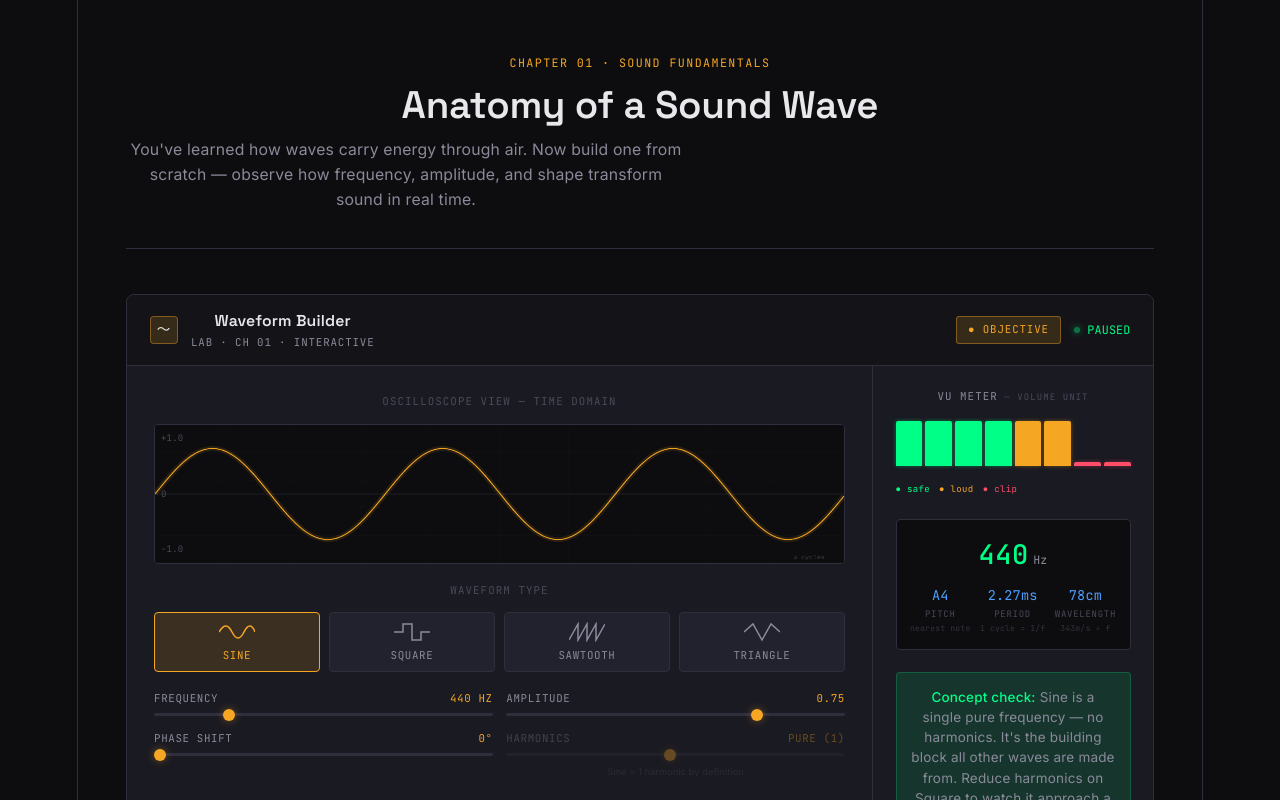
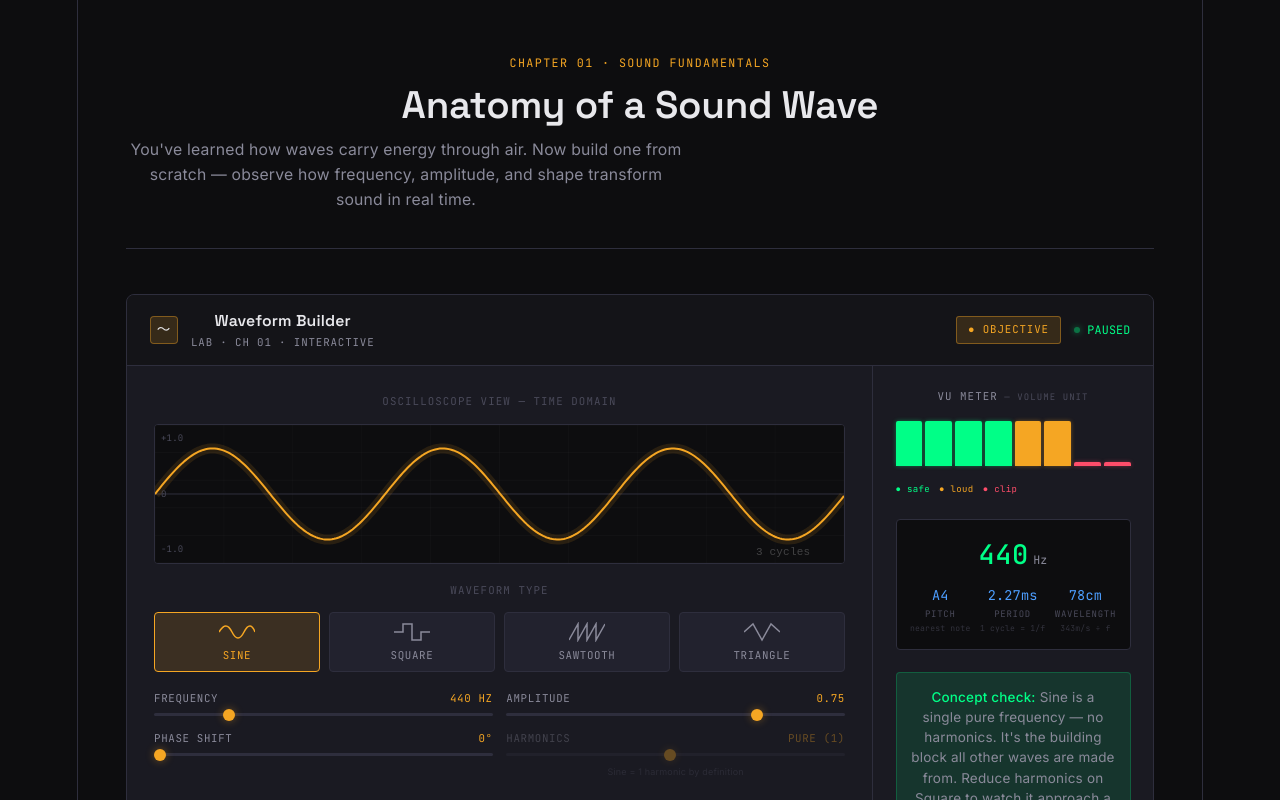
Before and after one commit to Madhumitha1711/AudioWorkstation, a React (Vite) app in the folder AudioWorkStation/daw-frontend/: page / in a window 1280 px wide. Shown: the top 800 px of the page. Built offline with nearby package versions, Linux system fonts and the light colour scheme.

Commit message:
Fix text in graph

```diff
--- a/AudioWorkStation/daw-frontend/src/chapters/Chapter1.tsx
+++ b/AudioWorkStation/daw-frontend/src/chapters/Chapter1.tsx
@@ -125,6 +125,21 @@ interface OscilloscopeOpts {
   sampleRate: number;
 }
 
+// HiDPI helper — scales canvas backing store to physical pixels
+function hiDpi(canvas: HTMLCanvasElement) {
+  const dpr = window.devicePixelRatio || 1;
+  const W   = canvas.clientWidth  || canvas.width;
+  const H   = canvas.clientHeight || canvas.height;
+  if (canvas.width !== Math.round(W * dpr) || canvas.height !== Math.round(H * dpr)) {
+    canvas.width  = Math.round(W * dpr);
+    canvas.height = Math.round(H * dpr);
+  }
+  const ctx = canvas.getContext('2d');
+  if (!ctx) return null;
+  ctx.setTransform(dpr, 0, 0, dpr, 0, 0);
+  return { ctx, W, H };
+}
+
 // Draw the oscilloscope frame using a mathematically-computed wave so that
 // phase shift is immediately visible as horizontal displacement.
 // When phaseShift != 0 a dim blue reference at 0° is drawn underneath.
@@ -133,9 +148,8 @@ function drawOscilloscope(
   opts: OscilloscopeOpts
 ) {
   const { waveType, harmonics, phaseShift, amplitude, frequency, sampleRate } = opts;
-  const ctx = canvas.getContext('2d')!;
-  const W = canvas.width;
-  const H = canvas.height;
+  const hd = hiDpi(canvas); if (!hd) return;
+  const { ctx, W, H } = hd;
 
   // ── Background ─────────────────────────────────────────────────────────────
   ctx.fillStyle = '#0D0D0F';
@@ -251,9 +265,8 @@ function drawOscilloscope(
 }
 
 function clearCanvas(canvas: HTMLCanvasElement) {
-  const ctx = canvas.getContext('2d')!;
-  const W = canvas.width;
-  const H = canvas.height;
+  const hd = hiDpi(canvas); if (!hd) return;
+  const { ctx, W, H } = hd;
   ctx.fillStyle = '#0D0D0F';
   ctx.fillRect(0, 0, W, H);
 
--- a/AudioWorkStation/daw-frontend/src/chapters/Chapter2.tsx
+++ b/AudioWorkStation/daw-frontend/src/chapters/Chapter2.tsx
@@ -47,13 +47,27 @@ function pathThrough(ctx: CanvasRenderingContext2D, pts: { x: number; y: number
   }
 }
 
+function hiDpi(canvas: HTMLCanvasElement) {
+  const dpr = window.devicePixelRatio || 1;
+  const W   = canvas.clientWidth  || canvas.width;
+  const H   = canvas.clientHeight || canvas.height;
+  if (canvas.width !== Math.round(W * dpr) || canvas.height !== Math.round(H * dpr)) {
+    canvas.width  = Math.round(W * dpr);
+    canvas.height = Math.round(H * dpr);
+  }
+  const ctx = canvas.getContext('2d');
+  if (!ctx) return null;
+  ctx.setTransform(dpr, 0, 0, dpr, 0, 0);
+  return { ctx, W, H };
+}
+
 function drawSpectrum(
   canvas: HTMLCanvasElement,
   userGains: number[],
   showTarget: boolean,
 ) {
-  const ctx = canvas.getContext('2d')!;
-  const W = canvas.width, H = canvas.height;
+  const hd = hiDpi(canvas); if (!hd) return;
+  const { ctx, W, H } = hd;
 
   ctx.fillStyle = '#0D0D0F';
   ctx.fillRect(0, 0, W, H);
@@ -78,7 +92,7 @@ function drawSpectrum(
   ctx.setLineDash([]);
 
   // dB labels
-  ctx.fillStyle = 'rgba(255,255,255,0.18)';
+  ctx.fillStyle = 'rgba(255,255,255,0.5)';
   ctx.font = '10px "JetBrains Mono", monospace';
   for (const db of [-12, -6, 0, 6, 12]) {
     ctx.fillText(`${db > 0 ? '+' : ''}${db}`, 4, gainToY(db, H) + 4);
@@ -122,7 +136,7 @@ function drawSpectrum(
   drawCurve(userGains, '#4D9EFF', 0.9, '#4D9EFF', 0.06);
 
   // Freq labels
-  ctx.fillStyle = 'rgba(255,255,255,0.18)';
+  ctx.fillStyle = 'rgba(255,255,255,0.5)';
   ctx.font = '9px "JetBrains Mono", monospace';
   const lbls: [number, string][] = [
     [20,'20'],[50,'50'],[100,'100'],[200,'200'],[500,'500'],
--- a/AudioWorkStation/daw-frontend/src/chapters/Chapter4.tsx
+++ b/AudioWorkStation/daw-frontend/src/chapters/Chapter4.tsx
@@ -125,10 +125,25 @@ function paramAccuracy(
   return { pct, diff: label };
 }
 
+// ── HiDPI canvas helper ───────────────────────────────────────────────────────
+function hiDpi(canvas: HTMLCanvasElement) {
+  const dpr = window.devicePixelRatio || 1;
+  const W   = canvas.clientWidth  || canvas.width;
+  const H   = canvas.clientHeight || canvas.height;
+  if (canvas.width !== Math.round(W * dpr) || canvas.height !== Math.round(H * dpr)) {
+    canvas.width  = Math.round(W * dpr);
+    canvas.height = Math.round(H * dpr);
+  }
+  const ctx = canvas.getContext('2d');
+  if (!ctx) return null;
+  ctx.setTransform(dpr, 0, 0, dpr, 0, 0);
+  return { ctx, W, H };
+}
+
 // ── Canvas: main transfer function ────────────────────────────────────────────
 function drawTransfer(canvas: HTMLCanvasElement, params: CompParams) {
-  const ctx = canvas.getContext('2d'); if (!ctx) return;
-  const W = canvas.width, H = canvas.height;
+  const hd = hiDpi(canvas); if (!hd) return;
+  const { ctx, W, H } = hd;
   const DB_MIN = -60, DB_MAX = 0;
   const toX = (db: number) => ((db - DB_MIN) / (DB_MAX - DB_MIN)) * W;
   const toY = (db: number) => H - ((db - DB_MIN) / (DB_MAX - DB_MIN)) * H;
@@ -152,7 +167,7 @@ function drawTransfer(canvas: HTMLCanvasElement, params: CompParams) {
   const tx = toX(params.threshold);
   ctx.beginPath(); ctx.moveTo(tx, 0); ctx.lineTo(tx, H); ctx.stroke();
   ctx.setLineDash([]);
-  ctx.fillStyle = '#4A4A5A'; ctx.font = '8px JetBrains Mono, monospace';
+  ctx.fillStyle = '#8A8A9A'; ctx.font = '10px "JetBrains Mono", monospace';
   ctx.fillText('THRESH', tx + 3, H - 5);
 
   // Fill + stroke
@@ -179,9 +194,9 @@ function drawTransfer(canvas: HTMLCanvasElement, params: CompParams) {
   curve(params, 'rgb(167,139,250)', 0.08);
 
   // Labels
-  ctx.fillStyle = '#4A4A5A'; ctx.font = '7px JetBrains Mono, monospace';
-  ctx.fillText('INPUT →', W - 46, H - 5);
-  ctx.save(); ctx.translate(9, H * 0.38); ctx.rotate(-Math.PI / 2);
+  ctx.fillStyle = '#8A8A9A'; ctx.font = '10px "JetBrains Mono", monospace';
+  ctx.fillText('INPUT →', W - 54, H - 5);
+  ctx.save(); ctx.translate(11, H * 0.38); ctx.rotate(-Math.PI / 2);
   ctx.fillText('↑ OUT', 0, 0); ctx.restore();
 }
 
@@ -194,8 +209,8 @@ function drawChallenge(
   user:   ChallengeParams,
   showTarget: boolean,
 ) {
-  const ctx = canvas.getContext('2d'); if (!ctx) return;
-  const W = canvas.width, H = canvas.height;
+  const hd = hiDpi(canvas); if (!hd) return;
+  const { ctx, W, H } = hd;
   const DB_MIN = -60, DB_MAX = 0;
   const toX = (db: number) => ((db - DB_MIN) / (DB_MAX - DB_MIN)) * W;
   const toY = (db: number) => H - ((db - DB_MIN) / (DB_MAX - DB_MIN)) * H;
@@ -214,9 +229,9 @@ function drawChallenge(
   ctx.setLineDash([]);
 
   // dB axis labels
-  ctx.fillStyle = '#3D3D52'; ctx.font = '7px JetBrains Mono, monospace';
+  ctx.fillStyle = '#6A6A7A'; ctx.font = '10px "JetBrains Mono", monospace';
   for (let db = -60; db <= 0; db += 10) {
-    ctx.fillText(`${db}`, toX(db) + 2, H - 3);
+    ctx.fillText(`${db}`, toX(db) + 2, H - 4);
   }
 
   const drawCurve = (p: ShapeParams, strokeColor: string, fillColor: string, lineW: number, dash: number[]) => {
@@ -243,8 +258,8 @@ function drawChallenge(
     drawCurve(target, '#F5A623', 'rgba(245,166,35,0.07)', 2, [6, 4]);
   } else {
     // "Match by ear" hint watermark
-    ctx.fillStyle = 'rgba(245,166,35,0.22)';
-    ctx.font = '10px JetBrains Mono, monospace';
+    ctx.fillStyle = 'rgba(245,166,35,0.65)';
+    ctx.font = '10px "JetBrains Mono", monospace';
     ctx.fillText('TARGET HIDDEN — USE HEAR TARGET TO LISTEN & MATCH', W / 2 - 196, 18);
   }
 
@@ -252,16 +267,16 @@ function drawChallenge(
   drawCurve(user, '#A78BFA', 'rgba(167,139,250,0.08)', 2.5, []);
 
   // Axis labels
-  ctx.fillStyle = '#4A4A5A'; ctx.font = '7px JetBrains Mono, monospace';
-  ctx.fillText('INPUT →', W - 46, H - 5);
-  ctx.save(); ctx.translate(9, H * 0.38); ctx.rotate(-Math.PI / 2);
+  ctx.fillStyle = '#8A8A9A'; ctx.font = '10px "JetBrains Mono", monospace';
+  ctx.fillText('INPUT →', W - 54, H - 5);
+  ctx.save(); ctx.translate(11, H * 0.38); ctx.rotate(-Math.PI / 2);
   ctx.fillText('↑ OUT', 0, 0); ctx.restore();
 }
 
 // ── Canvas: waveform ──────────────────────────────────────────────────────────
 function drawWaveform(canvas: HTMLCanvasElement, data: Float32Array, color: string) {
-  const ctx = canvas.getContext('2d'); if (!ctx) return;
-  const W = canvas.width, H = canvas.height;
+  const hd = hiDpi(canvas); if (!hd) return;
+  const { ctx, W, H } = hd;
   ctx.fillStyle = '#22222E'; ctx.fillRect(0, 0, W, H);
   ctx.strokeStyle = color; ctx.lineWidth = 1.5;
   ctx.beginPath();
--- a/AudioWorkStation/daw-frontend/src/chapters/Chapter6.tsx
+++ b/AudioWorkStation/daw-frontend/src/chapters/Chapter6.tsx
@@ -52,10 +52,25 @@ function arc(r: number, start: number, end: number) {
   return `M ${s.x.toFixed(2)} ${s.y.toFixed(2)} A ${r} ${r} 0 ${lg} 1 ${e.x.toFixed(2)} ${e.y.toFixed(2)}`;
 }
 
+// ── HiDPI canvas helper ───────────────────────────────────────────────────────
+function hiDpi(canvas: HTMLCanvasElement) {
+  const dpr = window.devicePixelRatio || 1;
+  const W   = canvas.clientWidth  || canvas.width;
+  const H   = canvas.clientHeight || canvas.height;
+  if (canvas.width !== Math.round(W * dpr) || canvas.height !== Math.round(H * dpr)) {
+    canvas.width  = Math.round(W * dpr);
+    canvas.height = Math.round(H * dpr);
+  }
+  const ctx = canvas.getContext('2d');
+  if (!ctx) return null;
+  ctx.setTransform(dpr, 0, 0, dpr, 0, 0);
+  return { ctx, W, H };
+}
+
 // ── IR Canvas drawing ──────────────────────────────────────────────────────────
 function drawIR(canvas: HTMLCanvasElement, preset: RoomPreset) {
-  const ctx = canvas.getContext('2d'); if (!ctx) return;
-  const W = canvas.width, H = canvas.height;
+  const hd = hiDpi(canvas); if (!hd) return;
+  const { ctx, W, H } = hd;
   ctx.clearRect(0, 0, W, H);
   ctx.fillStyle = '#0D0D0F'; ctx.fillRect(0, 0, W, H);
 
@@ -108,22 +123,22 @@ function drawIR(canvas: HTMLCanvasElement, preset: RoomPreset) {
   }
 
   // ─ Stage label background bands ─
-  ctx.font = '8px JetBrains Mono, monospace'; ctx.textBaseline = 'top';
+  ctx.font = '10px "JetBrains Mono", monospace'; ctx.textBaseline = 'top';
 
   // Direct
-  ctx.fillStyle = 'rgba(245,166,35,0.15)'; ctx.fillRect(8, 6, 44, 14);
+  ctx.fillStyle = 'rgba(245,166,35,0.15)'; ctx.fillRect(8, 6, 56, 18);
   ctx.fillStyle = '#F5A623'; ctx.fillText('DIRECT', 10, 8);
 
   // Early
-  ctx.fillStyle = 'rgba(77,158,255,0.12)'; ctx.fillRect(55, 6, 110, 14);
-  ctx.fillStyle = '#4D9EFF'; ctx.fillText('EARLY REFLECTIONS', 58, 8);
+  ctx.fillStyle = 'rgba(77,158,255,0.12)'; ctx.fillRect(68, 6, 142, 18);
+  ctx.fillStyle = '#4D9EFF'; ctx.fillText('EARLY REFLECTIONS', 70, 8);
 
   // Late
-  ctx.fillStyle = 'rgba(45,212,191,0.12)'; ctx.fillRect(tailStart - 5, 6, tailEnd - tailStart + 10, 14);
+  ctx.fillStyle = 'rgba(45,212,191,0.12)'; ctx.fillRect(tailStart - 5, 6, tailEnd - tailStart + 10, 18);
   ctx.fillStyle = '#2DD4BF'; ctx.fillText('LATE DECAY (TAIL)', tailStart, 8);
 
   // ─ Time labels ─
-  ctx.fillStyle = '#4A4A5A'; ctx.font = '8px JetBrains Mono, monospace'; ctx.textBaseline = 'alphabetic';
+  ctx.fillStyle = '#8A8A9A'; ctx.font = '10px "JetBrains Mono", monospace'; ctx.textBaseline = 'alphabetic';
   const timeLabels = ['0ms', '50ms', '200ms', '500ms', '1s', `${preset.rt60.toFixed(1)}s`];
   const labelX     = [8, 55, 150, 330, 480, Math.min(W - 30, tailEnd - 5)];
   timeLabels.forEach((lbl, i) => { if (labelX[i] < W - 10) ctx.fillText(lbl, labelX[i], H - 4); });
--- a/AudioWorkStation/daw-frontend/src/chapters/Chapter7.tsx
+++ b/AudioWorkStation/daw-frontend/src/chapters/Chapter7.tsx
@@ -115,11 +115,25 @@ function computeSourceSample(srcType: SrcType, t: number): number {
   }
 }
 
+// ── HiDPI canvas helper ───────────────────────────────────────────────────────
+function hiDpi(canvas: HTMLCanvasElement) {
+  const dpr = window.devicePixelRatio || 1;
+  const W   = canvas.clientWidth  || canvas.width;
+  const H   = canvas.clientHeight || canvas.height;
+  if (canvas.width !== Math.round(W * dpr) || canvas.height !== Math.round(H * dpr)) {
+    canvas.width  = Math.round(W * dpr);
+    canvas.height = Math.round(H * dpr);
+  }
+  const ctx = canvas.getContext('2d');
+  if (!ctx) return null;
+  ctx.setTransform(dpr, 0, 0, dpr, 0, 0);
+  return { ctx, W, H };
+}
+
 // ── Canvas: transfer curve ─────────────────────────────────────────────────────
 function drawTransferCurve(canvas: HTMLCanvasElement, type: SatType, driveDb: number) {
-  const ctx = canvas.getContext('2d');
-  if (!ctx) return;
-  const W = canvas.width, H = canvas.height;
+  const hd = hiDpi(canvas); if (!hd) return;
+  const { ctx, W, H } = hd;
 
   ctx.fillStyle = '#0D0D0F';
   ctx.fillRect(0, 0, W, H);
@@ -158,9 +172,9 @@ function drawTransferCurve(canvas: HTMLCanvasElement, type: SatType, driveDb: nu
   }
   ctx.stroke();
 
-  ctx.fillStyle = '#4A4A5A'; ctx.font = '9px "JetBrains Mono", monospace';
-  ctx.fillText('INPUT →', W - 58, H - 6);
-  ctx.save(); ctx.translate(10, H * 0.42); ctx.rotate(-Math.PI / 2);
+  ctx.fillStyle = '#8A8A9A'; ctx.font = '10px "JetBrains Mono", monospace';
+  ctx.fillText('INPUT →', W - 62, H - 6);
+  ctx.save(); ctx.translate(12, H * 0.42); ctx.rotate(-Math.PI / 2);
   ctx.fillText('↑ OUTPUT', 0, 0); ctx.restore();
 }
 
@@ -172,9 +186,8 @@ function drawStaticOscilloscope(
   satType: SatType,
   driveDb: number,
 ) {
-  const ctx = canvas.getContext('2d');
-  if (!ctx) return;
-  const W = canvas.width, H = canvas.height;
+  const hd = hiDpi(canvas); if (!hd) return;
+  const { ctx, W, H } = hd;
 
   ctx.fillStyle = '#0D0D0F';
   ctx.fillRect(0, 0, W, H);
@@ -209,10 +222,10 @@ function drawStaticOscilloscope(
   drawLine(8, glow);
   drawLine(2, color);
 
-  ctx.font = 'bold 9px "JetBrains Mono", monospace'; ctx.fillStyle = color;
+  ctx.font = 'bold 10px "JetBrains Mono", monospace'; ctx.fillStyle = color;
   ctx.fillText(mode === 'dry' ? 'DRY' : 'SATURATED', 8, 14);
 
-  ctx.font = '9px "JetBrains Mono", monospace'; ctx.fillStyle = '#4A4A5A';
+  ctx.font = '10px "JetBrains Mono", monospace'; ctx.fillStyle = '#8A8A9A';
   ctx.fillText(
     mode === 'dry'
       ? 'original signal — before the waveshaper'
@@ -220,7 +233,7 @@ function drawStaticOscilloscope(
     8, H - 6,
   );
 
-  ctx.fillStyle = 'rgba(74,74,90,0.7)'; ctx.font = '8px "JetBrains Mono", monospace';
+  ctx.fillStyle = '#7A7A8A'; ctx.font = '9px "JetBrains Mono", monospace';
   ctx.fillText('◉ PREVIEW', W - 76, 12);
 }
 
@@ -232,9 +245,8 @@ function drawLiveOscilloscope(
   mode: 'dry' | 'sat',
   satType: SatType,
 ) {
-  const ctx = canvas.getContext('2d');
-  if (!ctx) return;
-  const W = canvas.width, H = canvas.height;
+  const hd = hiDpi(canvas); if (!hd) return;
+  const { ctx, W, H } = hd;
 
   ctx.fillStyle = '#0D0D0F';
   ctx.fillRect(0, 0, W, H);
@@ -270,10 +282,10 @@ function drawLiveOscilloscope(
   drawLine(8, glow);
   drawLine(2, color);
 
-  ctx.font = 'bold 9px "JetBrains Mono", monospace'; ctx.fillStyle = color;
+  ctx.font = 'bold 10px "JetBrains Mono", monospace'; ctx.fillStyle = color;
   ctx.fillText(mode === 'dry' ? 'DRY' : 'SATURATED', 8, 14);
 
-  ctx.font = '9px "JetBrains Mono", monospace'; ctx.fillStyle = '#4A4A5A';
+  ctx.font = '10px "JetBrains Mono", monospace'; ctx.fillStyle = '#8A8A9A';
   ctx.fillText(
     mode === 'dry'
       ? 'original — pre-shaper input'
@@ -281,7 +293,7 @@ function drawLiveOscilloscope(
     8, H - 6,
   );
 
-  ctx.fillStyle = '#00FF87'; ctx.font = '8px "JetBrains Mono", monospace';
+  ctx.fillStyle = '#00FF87'; ctx.font = '9px "JetBrains Mono", monospace';
   ctx.fillText('● LIVE', W - 44, 12);
 }
 
```
